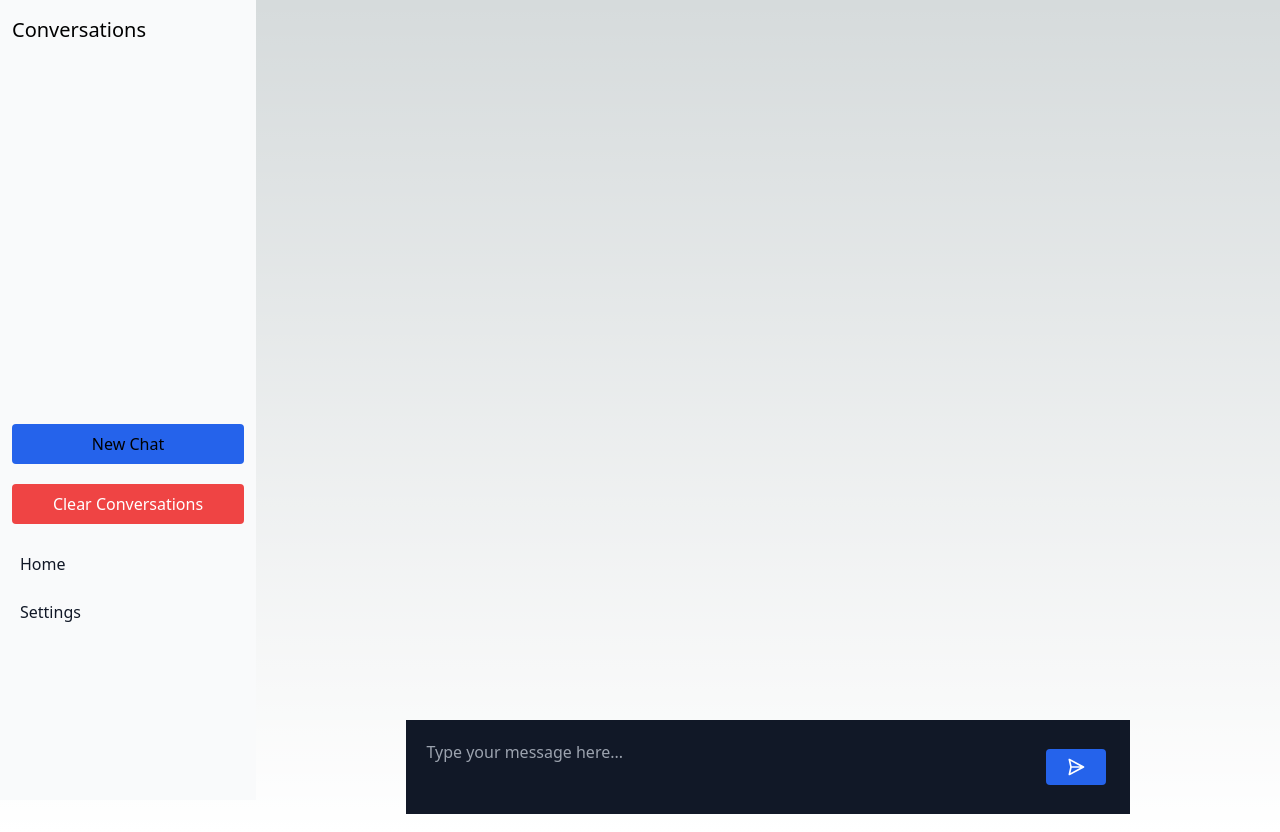
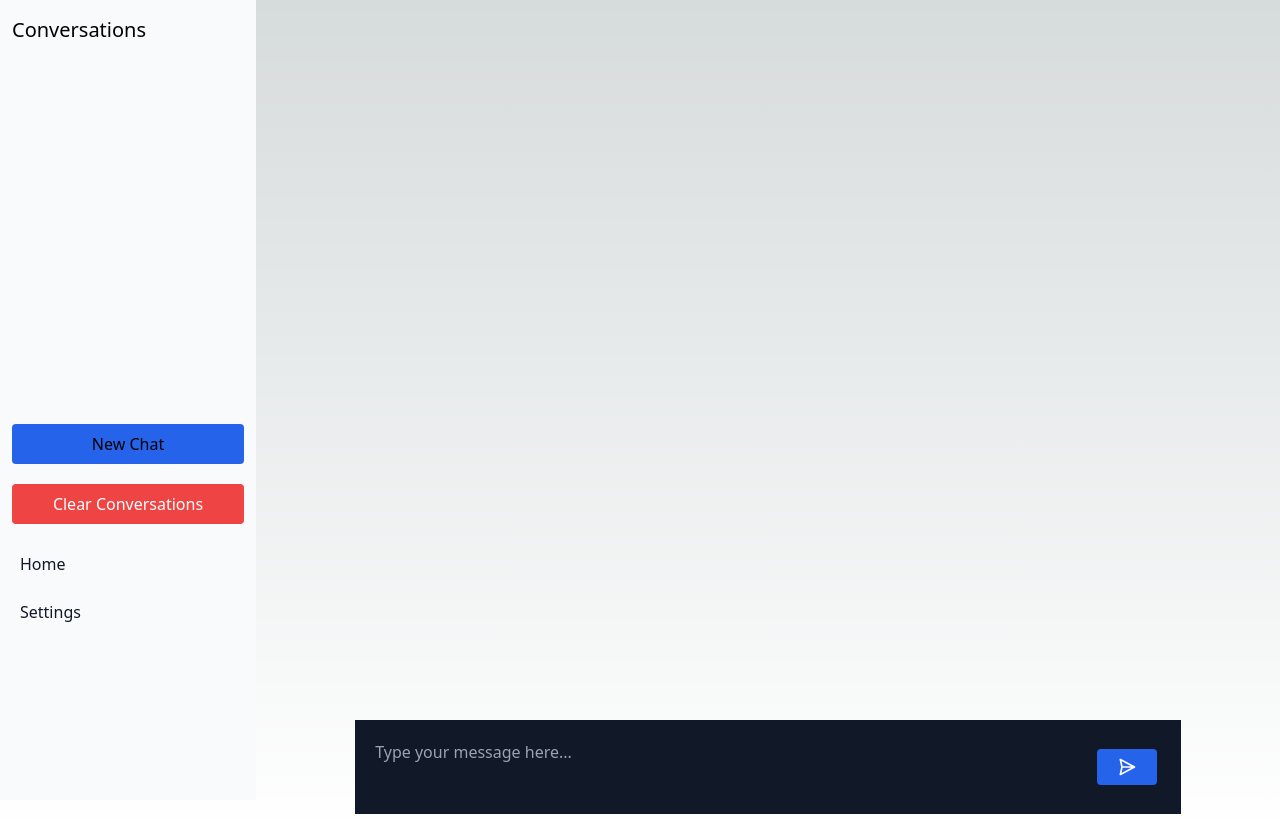
Before and after one commit to JohnPevien/chat-UI, a Next.js app: page /chat in a window 1280 px wide. Built offline with nearby package versions, Linux system fonts and the light colour scheme.

Commit message:
Update width of chat window

```diff
--- a/app/chat/page.tsx
+++ b/app/chat/page.tsx
@@ -126,7 +126,7 @@ export default function Page({}: Props) {
     };
 
     return (
-        <section className="mx-auto h-screen max-h-screen max-w-full p-12 sm:max-w-[90%] md:max-w-[80%] ">
+        <section className="mx-auto h-full max-w-full p-12 sm:max-w-[90%]  ">
             <div className="mb-10 h-[75vh] w-full overflow-y-auto">
                 <div className="flex flex-col gap-5">
                     {chat &&
```
